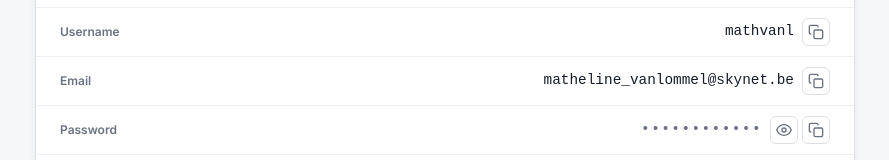
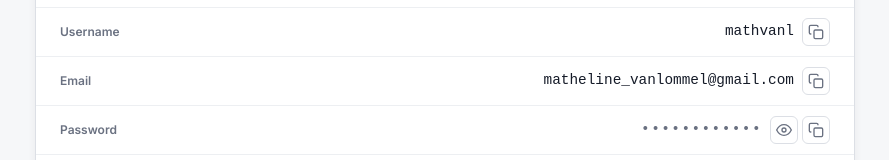
Before and after one commit to jrnayeem/fake-identity, a React (Vite) app: page / in a window 1280 px wide. Shown: the part 324-484 px from the top of the page, without its empty margins (195-1084 px from the left). Built offline with nearby package versions, Linux system fonts and the light colour scheme.

Commit message:
Update names.ts

```diff
--- a/src/data/names.ts
+++ b/src/data/names.ts
@@ -13,7 +13,7 @@ export const countries: CountryData[] = [
     code: "DE",
     name: "Germany",
     flag: "🇩🇪",
-    emailDomains: ["gmail.com", "web.de", "gmx.de", "t-online.de", "yahoo.de", "outlook.de", "freenet.de"],
+    emailDomains: ["gmail.com"],
     maleNames: [
       "Alexander","Benjamin","Christian","Daniel","Emanuel","Felix","Georg","Hans","Igor","Jakob",
       "Klaus","Ludwig","Markus","Niklas","Oliver","Patrick","Quentin","Robert","Stefan","Thomas",
@@ -102,7 +102,7 @@ export const countries: CountryData[] = [
     code: "FR",
     name: "France",
     flag: "🇫🇷",
-    emailDomains: ["gmail.com", "orange.fr", "free.fr", "sfr.fr", "laposte.net", "hotmail.fr", "wanadoo.fr"],
+    emailDomains: ["gmail.com"],
     maleNames: [
       "Alexandre","Baptiste","Charles","David","Émile","François","Gabriel","Henri","Ivan","Julien",
       "Kévin","Louis","Mathieu","Nicolas","Olivier","Pierre","Quentin","Romain","Simon","Thomas",
@@ -194,7 +194,7 @@ export const countries: CountryData[] = [
     code: "ES",
     name: "Spain",
     flag: "🇪🇸",
-    emailDomains: ["gmail.com", "hotmail.es", "yahoo.es", "outlook.es", "telefonica.net", "terra.es"],
+    emailDomains: ["gmail.com"],
     maleNames: [
       "Alejandro","Bruno","Carlos","Diego","Enrique","Fernando","Gabriel","Héctor","Ignacio","Javier",
       "Kevin","Luis","Manuel","Nicolás","Oscar","Pablo","Ramón","Santiago","Tomás","Uriel",
@@ -286,7 +286,7 @@ export const countries: CountryData[] = [
     code: "IT",
     name: "Italy",
     flag: "🇮🇹",
-    emailDomains: ["gmail.com", "libero.it", "alice.it", "tiscali.it", "virgilio.it", "fastweb.it"],
+    emailDomains: ["gmail.com"],
     maleNames: [
       "Alessandro","Bruno","Carlo","Davide","Emanuele","Francesco","Giovanni","Luca","Marco","Nicola",
       "Onofrio","Paolo","Riccardo","Silvio","Tommaso","Umberto","Vincenzo","Antonio","Bernardo","Cesare",
@@ -378,7 +378,7 @@ export const countries: CountryData[] = [
     code: "PL",
     name: "Poland",
     flag: "🇵🇱",
-    emailDomains: ["gmail.com", "onet.pl", "wp.pl", "interia.pl", "o2.pl", "gazeta.pl"],
+    emailDomains: ["gmail.com"],
     maleNames: [
       "Adam","Bartosz","Cezary","Damian","Emil","Filip","Grzegorz","Henryk","Igor","Jakub",
       "Kamil","Leszek","Marek","Norbert","Oskar","Paweł","Rafał","Szymon","Tomasz","Ulrich",
@@ -468,7 +468,7 @@ export const countries: CountryData[] = [
     code: "NL",
     name: "Netherlands",
     flag: "🇳🇱",
-    emailDomains: ["gmail.com", "hotmail.nl", "ziggo.nl", "kpnmail.nl", "outlook.com", "planet.nl"],
+    emailDomains: ["gmail.com"],
     maleNames: [
       "Alexander","Bas","Christaan","Daan","Emil","Floris","Gerrit","Harm","Ivo","Joost",
       "Kevin","Lars","Maarten","Niels","Oliver","Pieter","Quinten","Remi","Sander","Thomas",
@@ -559,7 +559,7 @@ export const countries: CountryData[] = [
     code: "SE",
     name: "Sweden",
     flag: "🇸🇪",
-    emailDomains: ["gmail.com", "hotmail.se", "outlook.se", "telia.com", "spray.se", "yahoo.se"],
+    emailDomains: ["gmail.com"],
     maleNames: [
       "Anders","Björn","Carl","David","Erik","Fredrik","Gustav","Henrik","Ivan","Johan",
       "Karl","Lars","Mikael","Niklas","Oskar","Patrik","Robert","Stefan","Thomas","Ulf",
@@ -646,7 +646,7 @@ export const countries: CountryData[] = [
     code: "NO",
     name: "Norway",
     flag: "🇳🇴",
-    emailDomains: ["gmail.com", "hotmail.no", "outlook.no", "telenor.no", "online.no", "start.no"],
+    emailDomains: ["gmail.com"],
     maleNames: [
       "Anders","Bjørn","Christian","Dag","Erik","Fredrik","Gunnar","Hans","Ivar","Johan",
       "Kjell","Lars","Magnus","Nils","Olav","Per","Ragnar","Sigurd","Thomas","Ulrik",
@@ -735,7 +735,7 @@ export const countries: CountryData[] = [
     code: "DK",
     name: "Denmark",
     flag: "🇩🇰",
-    emailDomains: ["gmail.com", "hotmail.dk", "outlook.dk", "live.dk", "yahoo.dk", "post.dk"],
+    emailDomains: ["gmail.com"],
     maleNames: [
       "Anders","Bjørn","Christian","David","Emil","Frederik","Gustav","Hans","Ivan","Jacob",
       "Karl","Lars","Martin","Niels","Oliver","Peder","Rasmus","Simon","Thomas","Ulrik",
@@ -824,7 +824,7 @@ export const countries: CountryData[] = [
     code: "FI",
     name: "Finland",
     flag: "🇫🇮",
-    emailDomains: ["gmail.com", "hotmail.fi", "outlook.fi", "live.fi", "suomi24.fi", "welho.fi"],
+    emailDomains: ["gmail.com"],
     maleNames: [
       "Aleksi","Eemeli","Juhani","Mikael","Petteri","Sami","Tomi","Valtteri","Aapo","Eerikki",
       "Jussi","Mika","Paavo","Risto","Tapani","Ville","Aatos","Elias","Joona","Miika",
@@ -910,7 +910,7 @@ export const countries: CountryData[] = [
     code: "GR",
     name: "Greece",
     flag: "🇬🇷",
-    emailDomains: ["gmail.com", "hotmail.gr", "yahoo.gr", "outlook.gr", "forthnet.gr", "otenet.gr"],
+    emailDomains: ["gmail.com"],
     maleNames: [
       "Alexandros","Athanasios","Christos","Dimitrios","Eleftherios","Fotios","Georgios","Nikolaos","Ioannis","Konstantinos",
       "Leonidas","Michail","Nikos","Odysseas","Panagiotis","Petros","Stavros","Theodoros","Vasileios","Christodulos",
@@ -994,7 +994,7 @@ export const countries: CountryData[] = [
     code: "PT",
     name: "Portugal",
     flag: "🇵🇹",
-    emailDomains: ["gmail.com", "hotmail.com", "sapo.pt", "live.com", "outlook.pt", "yahoo.pt"],
+    emailDomains: ["gmail.com"],
     maleNames: [
       "Afonso","Bruno","Carlos","Diogo","Eduardo","Francisco","Gonçalo","Henrique","Ivo","João",
       "Luís","Marcos","Nuno","Óscar","Pedro","Rui","Sérgio","Tiago","Vítor","Alexandre",
@@ -1083,7 +1083,7 @@ export const countries: CountryData[] = [
     code: "BE",
     name: "Belgium",
     flag: "🇧🇪",
-    emailDomains: ["gmail.com", "hotmail.be", "outlook.be", "skynet.be", "telenet.be", "proximus.be"],
+    emailDomains: ["gmail.com"],
     maleNames: [
       "Alexander","Baptiste","Charles","David","Emile","Florian","Guillaume","Henri","Ivan","Julien",
       "Kevin","Laurent","Mathieu","Nicolas","Olivier","Pierre","Quentin","Romain","Simon","Thomas",
@@ -1174,7 +1174,7 @@ export const countries: CountryData[] = [
     code: "AT",
     name: "Austria",
     flag: "🇦🇹",
-    emailDomains: ["gmail.com", "a1.net", "aon.at", "chello.at", "gmx.at", "hotmail.com"],
+    emailDomains: ["gmail.com"],
     maleNames: [
       "Alexander","Benedikt","Christoph","David","Emil","Felix","Georg","Hans","Igor","Jakob",
       "Klaus","Ludwig","Markus","Niklas","Oliver","Patrick","Robert","Stefan","Thomas","Ulrich",
@@ -1265,7 +1265,7 @@ export const countries: CountryData[] = [
     code: "CH",
     name: "Switzerland",
     flag: "🇨🇭",
-    emailDomains: ["gmail.com", "bluewin.ch", "gmx.ch", "hotmail.ch", "sunrise.ch", "hispeed.ch"],
+    emailDomains: ["gmail.com"],
     maleNames: [
       "Alexander","Beat","Christoph","Daniel","Erwin","Felix","Gottfried","Hans","Ivan","Jakob",
       "Karl","Ludwig","Martin","Niklaus","Urs","Patrick","Rudolf","Stefan","Thomas","Ulrich",
@@ -1355,7 +1355,7 @@ export const countries: CountryData[] = [
     code: "CZ",
     name: "Czech Republic",
     flag: "🇨🇿",
-    emailDomains: ["gmail.com", "seznam.cz", "email.cz", "centrum.cz", "quick.cz", "atlas.cz"],
+    emailDomains: ["gmail.com"],
     maleNames: [
       "Adam","Jakub","Tomáš","Jan","Martin","Lukáš","Petr","Pavel","Marek","Filip",
       "Radek","Ondřej","Michal","David","Jiří","Václav","Karel","Milan","Vladimír","Zdeněk",
@@ -1441,7 +1441,7 @@ export const countries: CountryData[] = [
     code: "HU",
     name: "Hungary",
     flag: "🇭🇺",
-    emailDomains: ["gmail.com", "freemail.hu", "hotmail.hu", "citromail.hu", "t-online.hu", "vipmail.hu"],
+    emailDomains: ["gmail.com"],
     maleNames: [
       "Adam","Bálint","Csaba","Dávid","Emil","Ferencz","Gábor","Henrik","Imre","János",
       "Károly","László","Mátyás","Norbert","Oszkár","Péter","Roland","Sándor","Tamás","Ulrik",
@@ -1530,7 +1530,7 @@ export const countries: CountryData[] = [
     code: "RO",
     name: "Romania",
     flag: "🇷🇴",
-    emailDomains: ["gmail.com", "yahoo.com", "hotmail.com", "outlook.com", "mail.ro", "clicknet.ro"],
+    emailDomains: ["gmail.com"],
     maleNames: [
       "Alexandru","Bogdan","Cătălin","Dan","Emil","Florin","Gheorghe","Horațiu","Ion","Lucian",
       "Mihai","Nicolai","Octavian","Petre","Radu","Silviu","Tudor","Valentin","Adrian","Cosmin",
@@ -1616,7 +1616,7 @@ export const countries: CountryData[] = [
     code: "BG",
     name: "Bulgaria",
     flag: "🇧🇬",
-    emailDomains: ["gmail.com", "abv.bg", "mail.bg", "hotmail.com", "yahoo.com", "dir.bg"],
+    emailDomains: ["gmail.com"],
     maleNames: [
       "Aleksander","Bozhidar","Dimitar","Georgi","Hristo","Ivo","Kamen","Lyubomir","Mihail","Nikolay",
       "Plamen","Radoslav","Stanimir","Teodor","Valentin","Vladislav","Yordan","Zahari","Atanas","Blagovest",
@@ -1701,7 +1701,7 @@ export const countries: CountryData[] = [
     code: "SK",
     name: "Slovakia",
     flag: "🇸🇰",
-    emailDomains: ["gmail.com", "azet.sk", "pobox.sk", "hotmail.sk", "outlook.sk", "centrum.sk"],
+    emailDomains: ["gmail.com"],
     maleNames: [
       "Adam","Branislav","Dávid","Ján","Lukáš","Marek","Martin","Maroš","Michal","Miroslav",
       "Peter","Patrik","Radoslav","Richard","Róbert","Stanislav","Štefan","Tomáš","Vladimir","Zdeněk",
@@ -1788,7 +1788,7 @@ export const countries: CountryData[] = [
     code: "HR",
     name: "Croatia",
     flag: "🇭🇷",
-    emailDomains: ["gmail.com", "net.hr", "t.ht.hr", "vip.hr", "hotmail.com", "yahoo.com"],
+    emailDomains: ["gmail.com"],
     maleNames: [
       "Ante","Bruno","Domagoj","Filip","Goran","Ivan","Josip","Karlo","Luka","Marko",
       "Nikola","Oškar","Petar","Robert","Stjepan","Tomislav","Vedran","Zoran","Andrija","Davor",
@@ -1872,7 +1872,7 @@ export const countries: CountryData[] = [
     code: "RS",
     name: "Serbia",
     flag: "🇷🇸",
-    emailDomains: ["gmail.com", "yahoo.com", "hotmail.com", "sbb.rs", "eunet.rs", "beotel.rs"],
+    emailDomains: ["gmail.com"],
     maleNames: [
       "Aleksandar","Bojan","Darko","Đorđe","Filip","Goran","Igor","Jovan","Luka","Marko",
       "Nikola","Ognjen","Petar","Radoslav","Stefan","Vladimir","Zoran","Dejan","Dragan","Dusan",
@@ -1956,7 +1956,7 @@ export const countries: CountryData[] = [
     code: "UA",
     name: "Ukraine",
     flag: "🇺🇦",
-    emailDomains: ["gmail.com", "ukr.net", "i.ua", "bigmir.net", "mail.ua", "yandex.ua"],
+    emailDomains: ["gmail.com"],
     maleNames: [
       "Aleksandr","Bogdan","Denis","Dmytro","Evhen","Filipp","Grygoriy","Hryhoriy","Ihor","Ivan",
       "Kostyantin","Leonid","Maksym","Mykhailo","Nazar","Oleksandr","Pavlo","Roman","Serhiy","Taras",
@@ -2038,7 +2038,7 @@ export const countries: CountryData[] = [
     code: "IE",
     name: "Ireland",
     flag: "🇮🇪",
-    emailDomains: ["gmail.com", "eircom.net", "yahoo.ie", "hotmail.com", "outlook.ie", "iolfree.ie"],
+    emailDomains: ["gmail.com"],
     maleNames: [
       "Aidan","Brendan","Ciarán","Declan","Eoin","Fionn","Gavin","Henry","Ian","James",
       "Kevin","Liam","Michael","Niall","Owen","Patrick","Ronan","Seán","Thomas","Ultan",
@@ -2114,7 +2114,7 @@ export const countries: CountryData[] = [
     code: "LT",
     name: "Lithuania",
     flag: "🇱🇹",
-    emailDomains: ["gmail.com", "delfi.lt", "mail.lt", "gmail.lt", "inbox.lt", "one.lt"],
+    emailDomains: ["gmail.com"],
     maleNames: [
       "Andrius","Aurimas","Darius","Gintautas","Jonas","Kęstutis","Lukas","Mantas","Mindaugas","Robertas",
       "Saulius","Tomas","Vytautas","Egidijus","Edvardas","Irmantas","Juozas","Karolis","Linas","Marius",
@@ -2191,7 +2191,7 @@ export const countries: CountryData[] = [
     code: "LV",
     name: "Latvia",
     flag: "🇱🇻",
-    emailDomains: ["gmail.com", "inbox.lv", "apollo.lv", "one.lv", "mail.ru", "delfi.lv"],
+    emailDomains: ["gmail.com"],
     maleNames: [
       "Aigars","Andris","Artūrs","Dāvis","Edgars","Gints","Harijs","Ingus","Jānis","Kārlis",
       "Māris","Normunds","Oskars","Pēteris","Rihards","Sandis","Toms","Uģis","Vilnis","Aleksandrs",
@@ -2268,7 +2268,7 @@ export const countries: CountryData[] = [
     code: "EE",
     name: "Estonia",
     flag: "🇪🇪",
-    emailDomains: ["gmail.com", "mail.ee", "hot.ee", "inbox.ee", "gmail.ee", "outlook.com"],
+    emailDomains: ["gmail.com"],
     maleNames: [
       "Andres","Jaan","Kalev","Markus","Mikk","Peeter","Siim","Taavi","Urmas","Veikko",
       "Alar","Erki","Hannes","Ingvar","Jüri","Kaido","Lauri","Madis","Margus","Priit",
@@ -2344,7 +2344,7 @@ export const countries: CountryData[] = [
     code: "SI",
     name: "Slovenia",
     flag: "🇸🇮",
-    emailDomains: ["gmail.com", "siol.net", "volja.net", "t-2.net", "amis.net", "hotmail.com"],
+    emailDomains: ["gmail.com"],
     maleNames: [
       "Andrej","Bojan","Damjan","Edvard","Filip","Goran","Igor","Janez","Klemen","Luka",
       "Marko","Neven","Oto","Primož","Robert","Simon","Tomaž","Urban","Vid","Zdravko",
@@ -2426,7 +2426,7 @@ export const countries: CountryData[] = [
     code: "US",
     name: "United States",
     flag: "🇺🇸",
-    emailDomains: ["gmail.com", "yahoo.com", "outlook.com", "hotmail.com", "icloud.com", "aol.com", "protonmail.com"],
+    emailDomains: ["gmail.com"],
     maleNames: [
       "James","John","Robert","Michael","William","David","Richard","Joseph","Thomas","Charles",
       "Christopher","Daniel","Matthew","Anthony","Mark","Donald","Steven","Paul","Andrew","Joshua",
@@ -2517,7 +2517,7 @@ export const countries: CountryData[] = [
     code: "CA",
     name: "Canada",
     flag: "🇨🇦",
-    emailDomains: ["gmail.com", "yahoo.ca", "hotmail.ca", "outlook.com", "rogers.com", "bell.net", "shaw.ca"],
+    emailDomains: ["gmail.com"],
     maleNames: [
       "Liam","Noah","Oliver","William","Ethan","James","Benjamin","Lucas","Mason","Logan",
       "Alexander","Elijah","Jacob","Daniel","Sebastian","Jack","Aiden","Jackson","Owen","Samuel",
```
